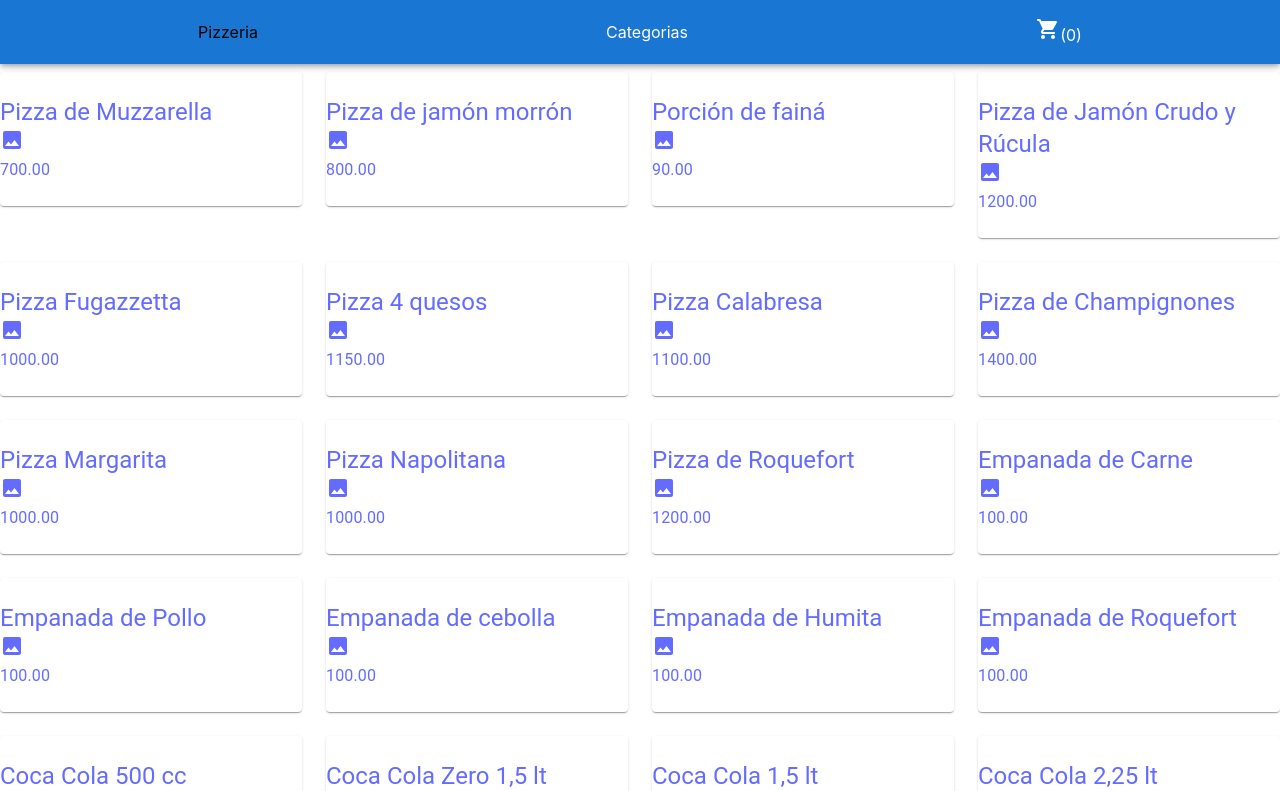
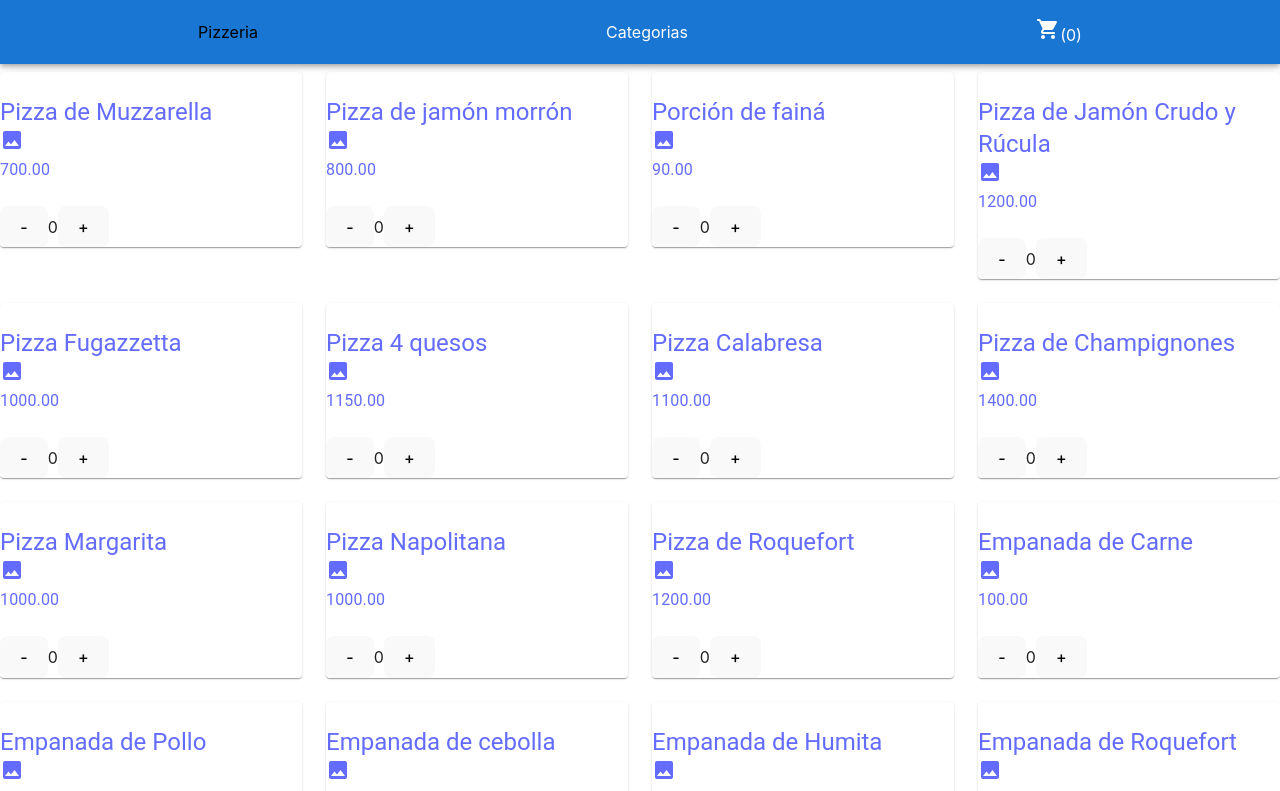
Before and after one commit to Maluc8/ProyectoFinal-Cuello, a React (Vite) app: page / in a window 1280 px wide. Shown: the top 791 px of the page. Built offline with nearby package versions, Linux system fonts and the light colour scheme.

Commit message:
Se agrego el contador en la tarjeta y en el detalle de producto

```diff
--- a/src/App.jsx
+++ b/src/App.jsx
@@ -3,7 +3,6 @@ import ItemListContainer from './components/ItemListContainer/ItemListContainer.
 import Navbar from './components/Navbar/Navbar.jsx';
 import { BrowserRouter as Router, Routes, Route } from 'react-router-dom';
 import ProductDetail from './components/ProductDetail/ProductDetail.jsx';
-import CategorySelector from './components/CategorySelector/CategorySelector.jsx'
 import Categories from './components/Categories/Categories';
 
 function App() {
--- /dev/null
+++ b/src/components/Counter/Counter.jsx
@@ -0,0 +1,23 @@
+import { useState } from "react";
+
+const Counter = () => {
+    const [count, setCount] = useState(0);
+
+    const handleClickValidate = () => {
+        if (count <= 0) {
+            return;
+        } else {
+            setCount(count - 1);
+        }
+    }
+
+    return (<>
+        <div>
+            <button onClick={() => handleClickValidate()}>-</button>
+            <span>{count}</span>
+            <button onClick={() => setCount(count + 1)}>+</button>
+        </div>
+    </>);
+}
+
+export default Counter;
--- a/src/components/Product/Product.jsx
+++ b/src/components/Product/Product.jsx
@@ -1,16 +1,19 @@
 import { Image } from "@mui/icons-material";
 import { Card, CardContent, Grid, Typography} from "@mui/material";
 import {Link } from 'react-router-dom'
+import Counter from '../Counter/Counter.jsx'
 
-const product = ({product, children }) =>{
-    const {id, imagen, nombre, ingredientes, precio, categoria} = product;
+const product = ({product}) =>{
+    const {id, imagen, nombre, precio} = product;
+    console.log(`./public/${imagen}`);
     return (<Grid item key={id} xs={12} sm={6} md={4} lg={3}>
         <Card className="card-products-container" >
             <CardContent component={Link} to={`/item/${id}`}>
                 <Typography variant="h5">{nombre}</Typography>
-                <Image src={imagen} />
+                <Image src={`./public/${imagen}`} />
                 <Typography>{precio.toFixed(2)}</Typography>
             </CardContent>
+            <Counter/>
         </Card>
     </Grid>)
 }
--- a/src/components/ProductDetail/ProductDetail.jsx
+++ b/src/components/ProductDetail/ProductDetail.jsx
@@ -3,15 +3,16 @@ import { Card, CardContent, CircularProgress, Typography } from "@mui/material";
 import { useParams } from "react-router-dom";
 import products from '../../mocks/menu.json'
 import useAsyncMock from '../../hooks/useAsyncMock.jsx'
+import Counter from '../Counter/Counter.jsx'
 
 const ProductDetail = () =>{
     const {id} = useParams();
-    console.log('ProductDetail id',id);
     const {data, loading} = useAsyncMock(products);
 
     if (loading) return <CircularProgress />
 
     const {imagen,nombre, ingredientes, precio, categoria} = data.find(product => product.id === id);
+    //imagen = `../../assets/${imagen}`
 
     return (
         <Card className="card-products-container" >
@@ -21,6 +22,7 @@ const ProductDetail = () =>{
                 {ingredientes.trim().length > 0 && (<Typography>Ingredientes: {ingredientes}</Typography>)}
                 <Typography>{precio.toFixed(2)}</Typography>
                 <Typography>{categoria}</Typography>
+                <Counter />
             </CardContent>
         </Card>
     )
--- a/src/components/ProductList/ProductList.jsx
+++ b/src/components/ProductList/ProductList.jsx
@@ -1,7 +1,7 @@
 import { CircularProgress, Grid, Typography } from '@mui/material';
 import useAsyncMock from '../../hooks/useAsyncMock';
 import products from '../../mocks/menu.json';
-import Product from '../Product/Product.jsx';
+import ProductDetail from '../ProductDetail/ProductDetail.jsx';
 
 function ProductList() {
     const {data, loading}= useAsyncMock(products);
```
Also changed, not shown: 1 other file (tests, documents, lock files or other folders).
